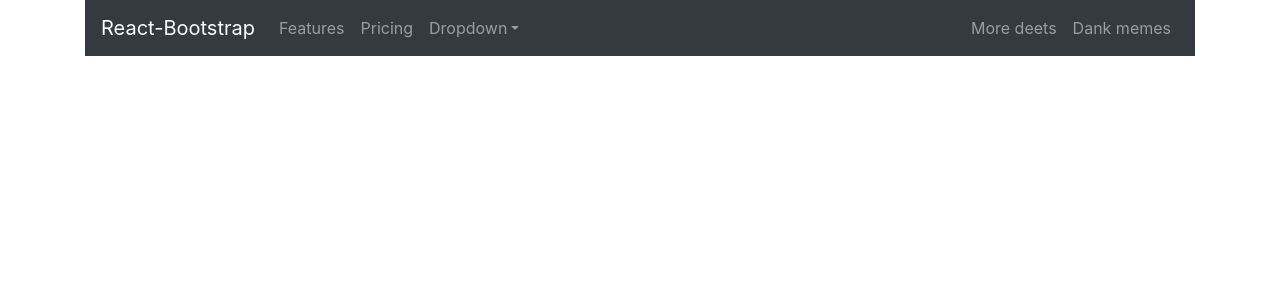
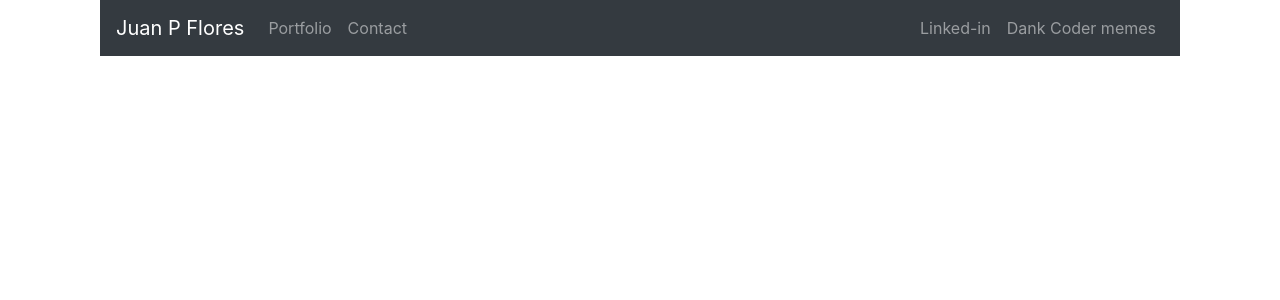
Before and after one commit to EASYMAK777/react-portfolio-abandoned, a React (Create React App) app: page / in a window 1280 px wide. Shown: the top 300 px of the page. Built offline with nearby package versions, Linux system fonts and the light colour scheme.

Commit message:
Created container, row, col for header comp

```diff
--- a/src/App.js
+++ b/src/App.js
@@ -1,12 +1,26 @@
 import React from 'react';
-import logo from './logo.svg';
+import { Container, Row, Col } from 'react-bootstrap';
 import './App.css';
 import Header from "./components/Navbar/header"
+
 
 function App() {
   return (
     <div className="App">
-      <Header/>
+      <Container>
+        <Row>
+          <Col>
+            <Header/>
+          </Col>
+        </Row>
+
+
+
+
+
+
+      </Container>
+
 
 
     </div>
--- a/src/components/Navbar/header.js
+++ b/src/components/Navbar/header.js
@@ -1,6 +1,6 @@
 import React from 'react';
 
-import { Navbar, Nav, NavDropdown, Container } from "react-bootstrap";
+import { Navbar, Nav, Container, } from "react-bootstrap";
 
 function Header() {
     return (
@@ -8,25 +8,19 @@ function Header() {
       <Container>
 
         <Navbar collapseOnSelect expand="lg" bg="dark" variant="dark">
-          <Navbar.Brand href="#home">React-Bootstrap</Navbar.Brand>
+          <Navbar.Brand href="#About">Juan P Flores</Navbar.Brand>
           <Navbar.Toggle aria-controls="responsive-navbar-nav" />
           <Navbar.Collapse id="responsive-navbar-nav">
             <Nav className="mr-auto">
-              <Nav.Link href="#features">Features</Nav.Link>
-              <Nav.Link href="#pricing">Pricing</Nav.Link>
-              <NavDropdown title="Dropdown" id="collasible-nav-dropdown">
-                <NavDropdown.Item href="#action/3.1">Action</NavDropdown.Item>
-                <NavDropdown.Item href="#action/3.2">Another action</NavDropdown.Item>
-                <NavDropdown.Item href="#action/3.3">Something</NavDropdown.Item>
-                <NavDropdown.Divider />
-                <NavDropdown.Item href="#action/3.4">Separated link</NavDropdown.Item>
-              </NavDropdown>
+              <Nav.Link href="#Portfolio">Portfolio</Nav.Link>
+              <Nav.Link href="#Contact">Contact</Nav.Link>
+
             </Nav>
             <Nav>
-              <Nav.Link href="#deets">More deets</Nav.Link>
+              <Nav.Link href="#linked-in">Linked-in</Nav.Link>
               <Nav.Link eventKey={2} href="#memes">
-                Dank memes
-        </Nav.Link>
+                Dank Coder memes
+            </Nav.Link>
             </Nav>
           </Navbar.Collapse>
         </Navbar>
```
Also changed, not shown: src/components/Jumbotron/jumbotron.js (added).
